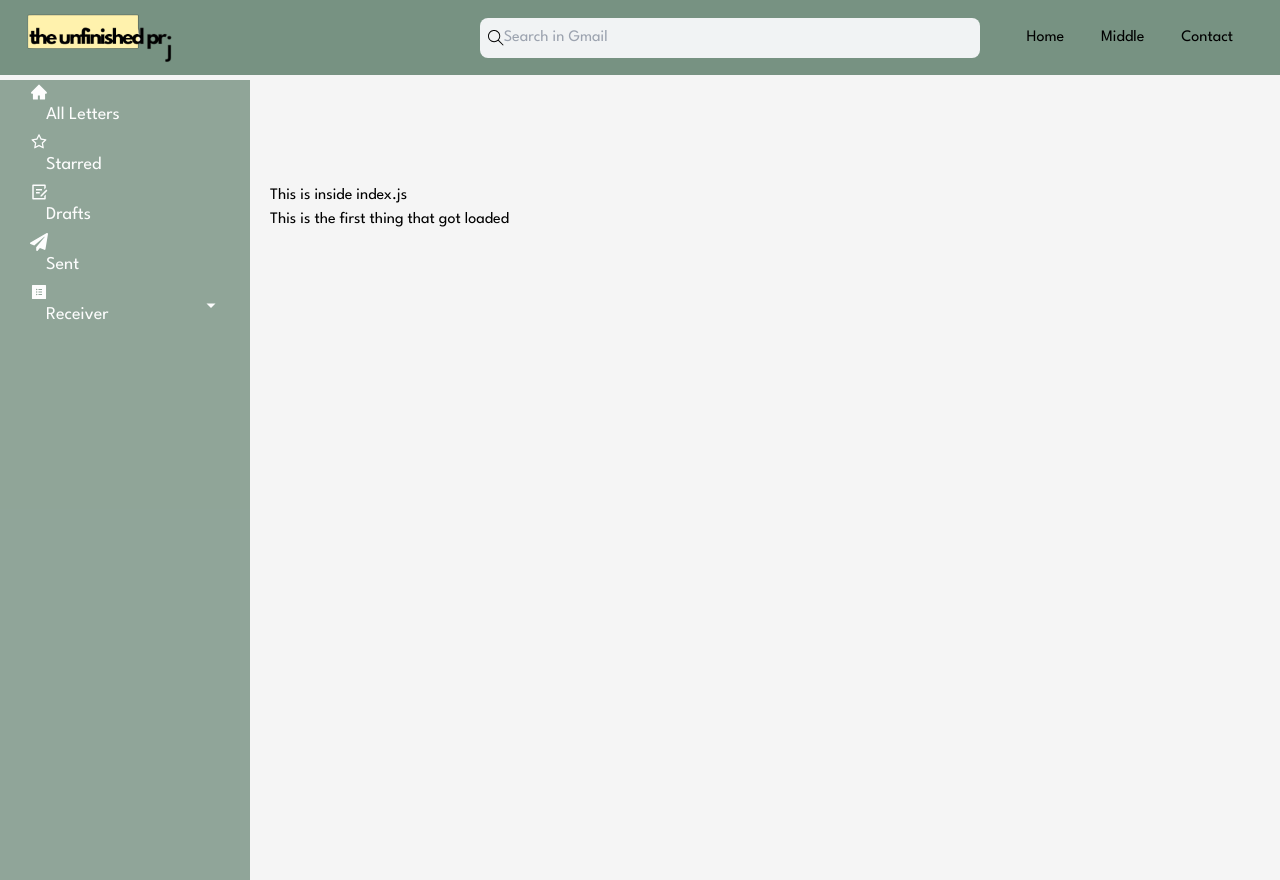
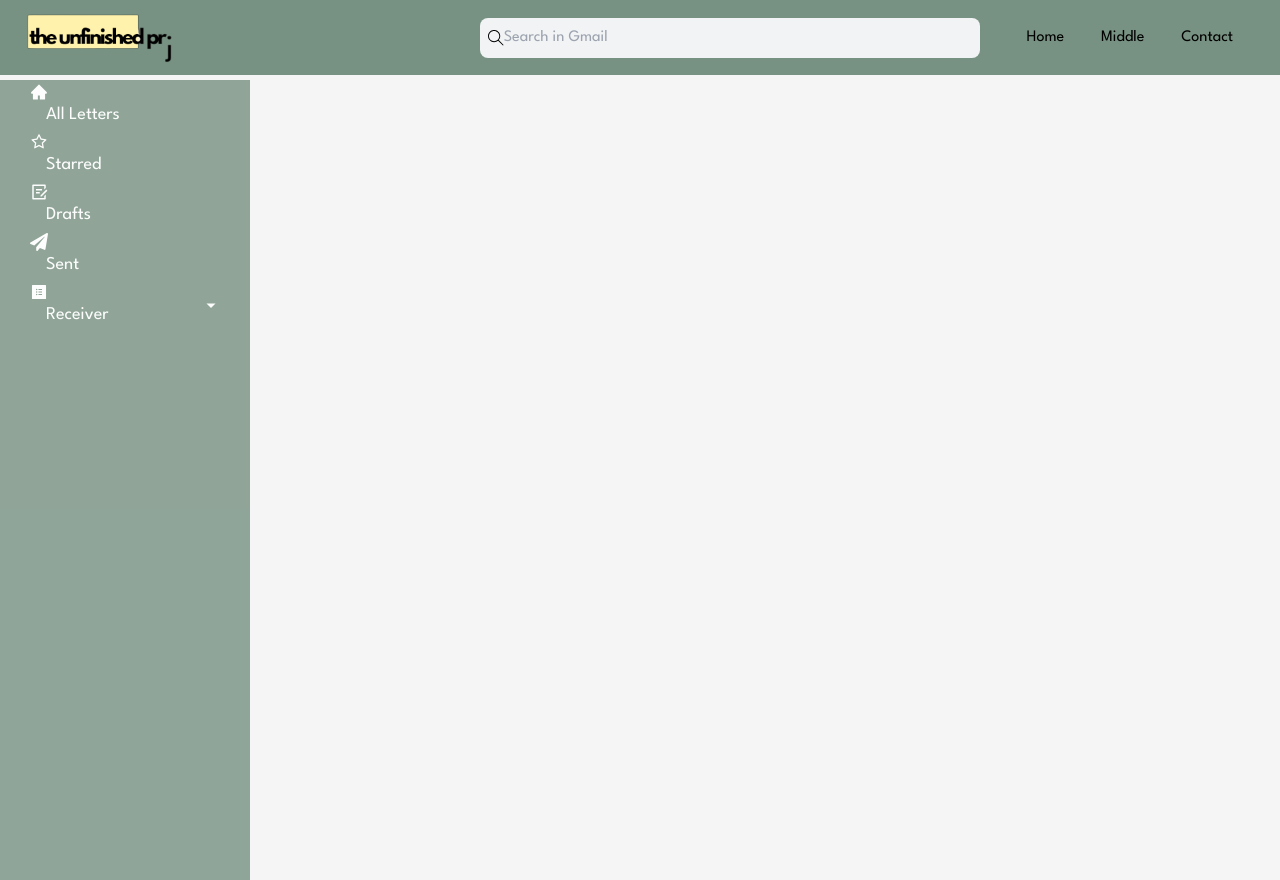
Before and after one commit to hphng/The_Unfinished_Project, a Next.js app: page / in a window 1280 px wide. Built offline with nearby package versions, Linux system fonts and the light colour scheme; some icons are missing.

Commit message:
fix route and layout

```diff
--- a/components/base/SideBar/SideBarData.js
+++ b/components/base/SideBar/SideBarData.js
@@ -6,7 +6,7 @@ import * as RiIcons from "react-icons/ri";
 export const SideBarData = [
   {
     title: "All Letters",
-    path: "/allLetters",
+    path: "/allLetters/",
     icon: <AiIcons.AiFillHome />,
   },
   {
--- a/components/base/SideBar/index.js
+++ b/components/base/SideBar/index.js
@@ -27,7 +27,7 @@ const SidebarNav = styled.nav`
   //overflow-y: auto;
   //left: ${({ sidebar }) => (sidebar ? "0" : "-100%")};
   //transition: 350ms;
-  z-index: 10;
+  /* z-index: 10; */
 `;
 
 const SidebarWrap = styled.div`
--- a/pages/_app.js
+++ b/pages/_app.js
@@ -26,7 +26,7 @@ function MyApp({ Component, pageProps }) {
   return (
     <>
       <Head>
-        <title>My Next.js App</title>
+        <title>The Unfinished Prj</title>
       </Head>
 
 
@@ -34,8 +34,6 @@ function MyApp({ Component, pageProps }) {
       <SideBar />
       <main>
         <ContentContainer>
-
-          <Card2/>
           <Component {...pageProps} />
         </ContentContainer>
       </main>
--- a/pages/allLetters.js
+++ /dev/null
@@ -1,7 +0,0 @@
-import React from 'react'
-
-export default function allLetters() {
-  return (
-    <h1>All of your Letters are here</h1>
-  )
-}
--- /dev/null
+++ b/pages/allLetters/index.js
@@ -0,0 +1,11 @@
+import React from 'react'
+import Card2 from '@components/Card/Card'
+
+export default function allLetters() {
+  return (
+    <>
+      <h1>All of your Letters are here</h1>
+      <Card2 />
+    </>
+  )
+}
--- a/pages/index.js
+++ b/pages/index.js
@@ -3,8 +3,6 @@ import React from 'react';
 function Home() {
   return (
     <div>
-      <p >This is inside index.js</p>
-      <h2>This is the first thing that got loaded</h2>
     </div>
 
 
```
Also changed, not shown: pages/drafts/index.js (renamed from pages/drafts.js), pages/sent/index.js (renamed from pages/sent.js), pages/starred/index.js (renamed from pages/starred.js).
